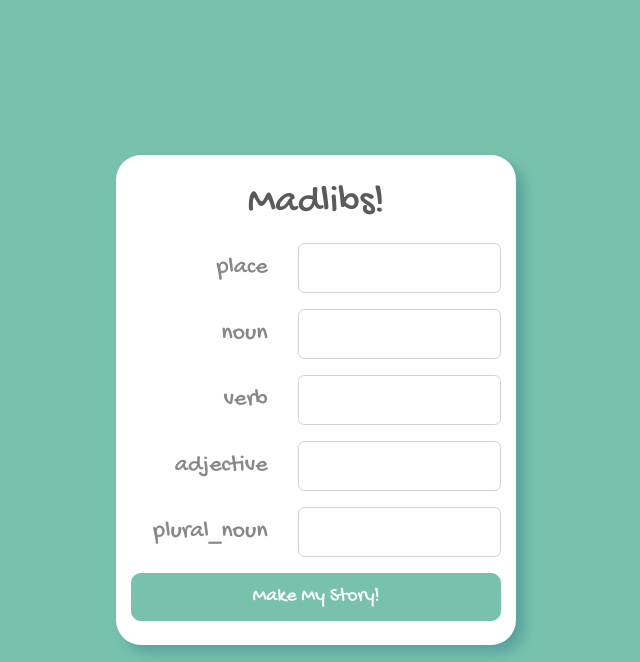
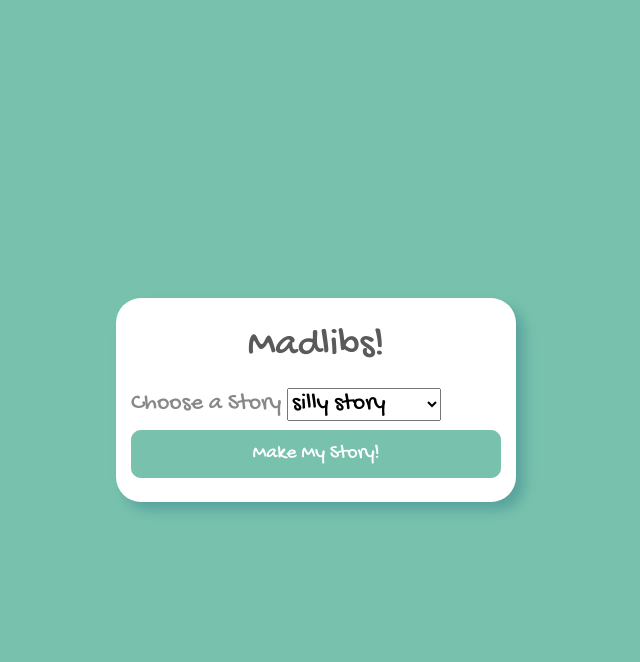
Before and after one commit to vcheng33/flask-madlibs, a Flask app: page / in a window 1280 px wide. Shown: the top 662 px of the page, without its empty margins (324-964 px from the left). Run offline with Flask 2, Linux system fonts and the light colour scheme.

Commit message:
working through further study

```diff
--- a/app.py
+++ b/app.py
@@ -2,7 +2,7 @@ from flask import Flask, render_template, request
 from flask_debugtoolbar import DebugToolbarExtension
 
 # silly_story is a new instance of Stories. It has text and story
-from stories import silly_story
+from stories import all_stories, all_stories_names
 
 app = Flask(__name__)
 app.config['SECRET_KEY'] = "secret"
@@ -10,13 +10,20 @@ app.config['SECRET_KEY'] = "secret"
 debug = DebugToolbarExtension(app)
 
 @app.get("/")
-def index():
+def display_story_options():
+    """ Returns drop down to select a story """
+    return render_template("story_selection.html", stories=all_stories_names)
+
+@app.get("/questions")
+def display_homepage():
     """ Returns homepage """
-    return render_template("questions.html", words=silly_story.prompts)
+    chosen_story = request.form.get("name")
+    return chosen_story
+    # return render_template("questions.html", words=story_template.prompts)
     #words probably not best name
 
-@app.get("/story")
-def return_story():
-    """generates story text and renders HTML"""
-    story_text = silly_story.generate(request.args)
-    return render_template("story.html", content=story_text)
+# @app.get("/story")
+# def return_story(story_template):
+#     """generates story text and renders HTML"""
+#     story_text = story_template.generate(request.args)
+#     return render_template("story.html", content=story_text)
--- a/stories.py
+++ b/stories.py
@@ -52,3 +52,6 @@ excited_story = Story(
     ["noun", "verb"],
     """OMG!! OMG!! I love to {verb} a {noun}!"""
 )
+
+all_stories_names = ["silly story", "excited story"]
+all_stories = [silly_story, excited_story]
--- a/templates/questions.html
+++ b/templates/questions.html
@@ -6,7 +6,7 @@
 
   <h1 class="pt-4 mb-3 text-center">Madlibs!</h1>
 
-  <form action="story" class="pb-4">
+  <form action="questions" class="pb-4">
   <!-- Create a loop to go through every element in the words list -->
   {% for word in words %}
   <!-- an example of one field -- you should make these autogenerated! -->
--- /dev/null
+++ b/templates/story_selection.html
@@ -0,0 +1,22 @@
+{% extends 'base.html' %}
+
+{% block title %} Madlibs! {% endblock %}
+
+{% block content %}
+
+  <h1 class="pt-4 mb-3 text-center">Madlibs!</h1>
+
+  <form action="questions" method="POST" class="pb-4">
+    <label for="stories">Choose a Story</label>
+        <select>
+            {% for story in stories %}
+            <option name="{{ story }}">{{ story }}</option>
+            {% endfor %}
+        </select>
+
+    <button class="btn btn-primary btn-lg w-100">
+      Make My Story!
+    </button>
+  </form>
+
+{% endblock %}
```
